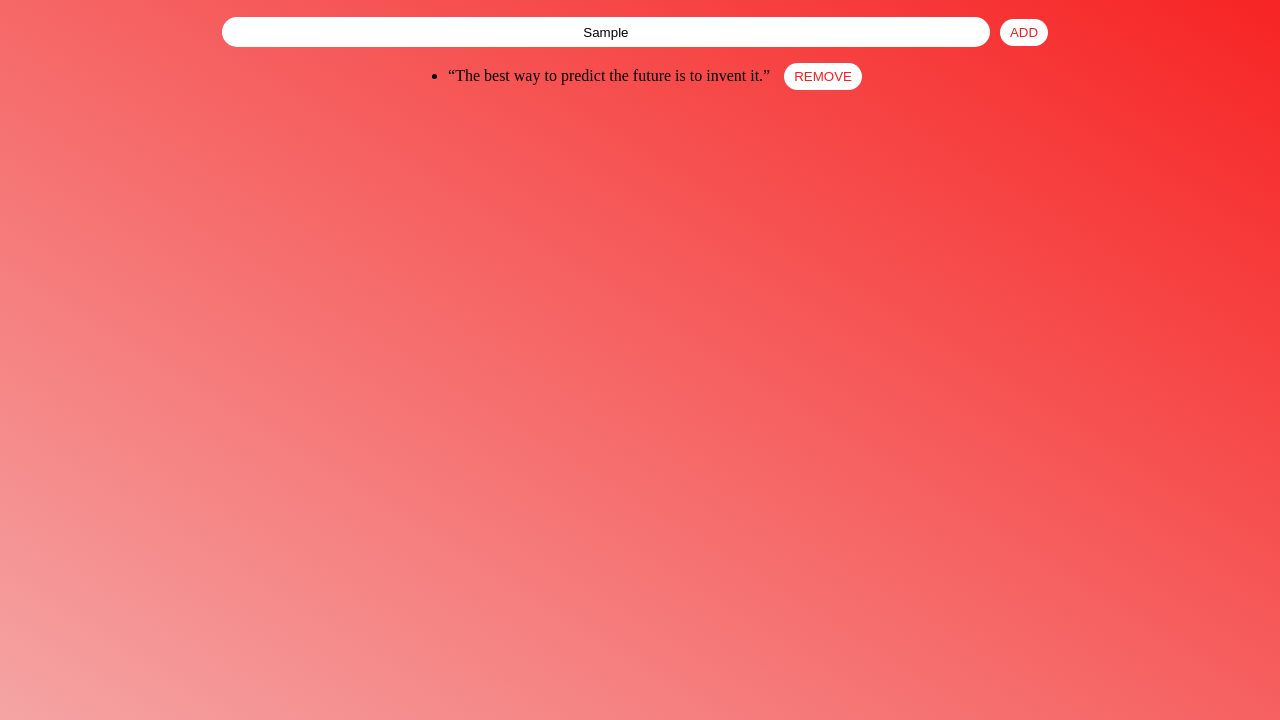
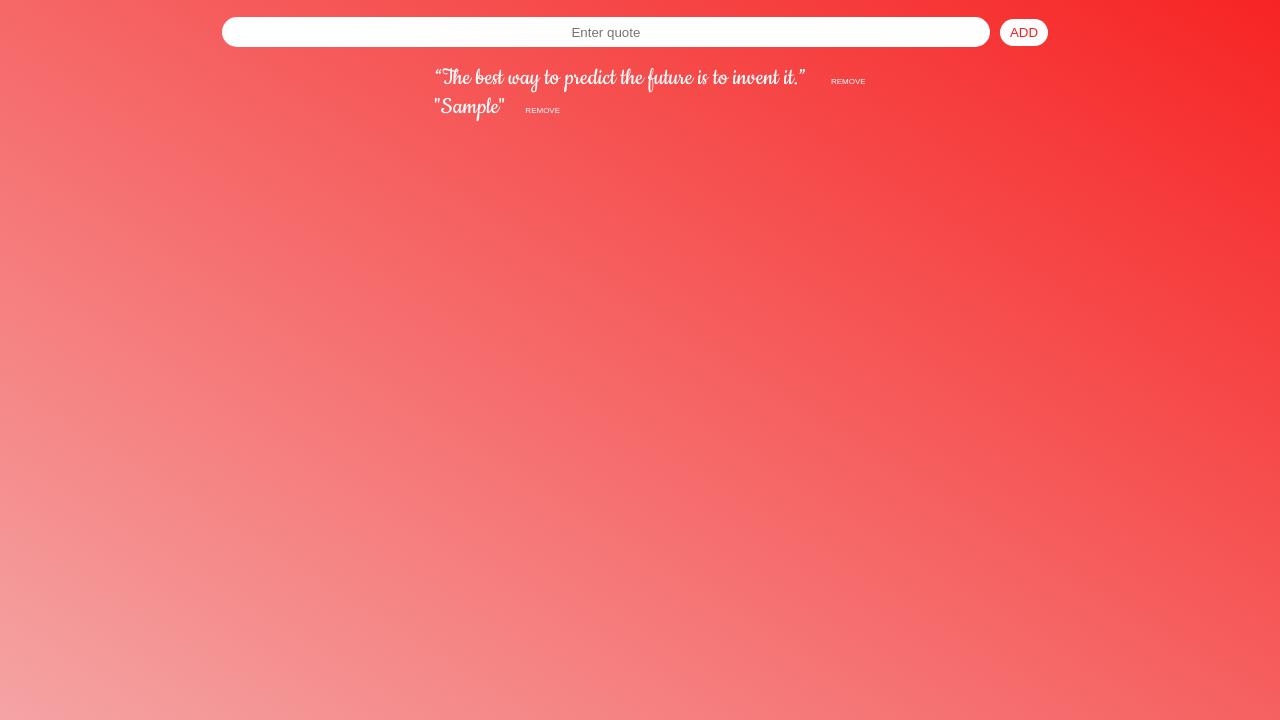
Before and after one commit to DanieleTursi/NoteQuote, a plain HTML site: page index.html in a window 1280 px wide. Both pictures are taken after typing "Sample" into the empty fields and a click on the button "ADD". Shown: the part 80-800 px from the top of the page. Drawn offline with Linux system fonts and the light colour scheme; a web font is replaced by a local one.

Commit message:
js lines reduced

```diff
--- a/script.js
+++ b/script.js
@@ -12,27 +12,23 @@ function removeParent(evt) {
 	deleteBtns[i].addEventListener("click", removeParent, false);
 }
 
-function createListElement() {
+function addListAfterClick() {
+	if (input.value.length > 0) {
 	var li = document.createElement("li");
 	var btn=document.createElement("button");
-	li.appendChild(document.createTextNode(input.value));
-	btn.appendChild(document.createTextNode("-"));
+	li.appendChild(document.createTextNode("\""+input.value + "\""));
+	btn.appendChild(document.createTextNode("REMOVE"));
 	btn.onclick = removeParent;
 	ul.appendChild(li);
 	btn.classList.add('delbut')
 	li.appendChild(btn);
 	input.value = "";
-}
-
-function addListAfterClick() {
-	if (inputLength() > 0) {
-		createListElement();
 	}
 }
 
 function addListAfterKeypress(event) {
-	if (inputLength() > 0 && event.keyCode === 13) {
-		createListElement();
+	if (input.value.length > 0 && event.keyCode === 13) {
+		addListAfterClick();
 	}
 }
 
@@ -40,3 +36,5 @@ function addListAfterKeypress(event) {
 button.addEventListener("click", addListAfterClick);
 
 input.addEventListener("keypress", addListAfterKeypress);
+
+ul.addEventListener("click", strikeThrough)
--- a/stylesheet.css
+++ b/stylesheet.css
@@ -48,6 +48,13 @@ body {
     padding:6px 10px;
 }
 
+.delbut{
+    border:none;
+    background-color: transparent;
+    color: rgb(255, 255, 255);
+    font-size:8px;
+}
+
 #enter:hover{
     cursor:pointer;
     color:white;
@@ -60,3 +67,10 @@ body {
     justify-content: space-evenly;
     align-items: center;
 }
+
+ul li{
+    list-style-type: none;
+    font-family: var(--font2);
+    font-size: 26px;
+    color:white;
+}
```
